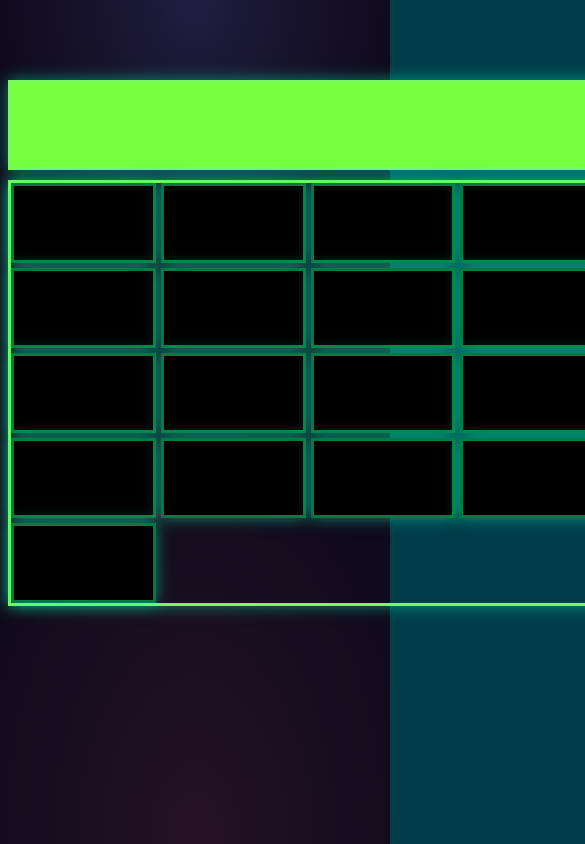
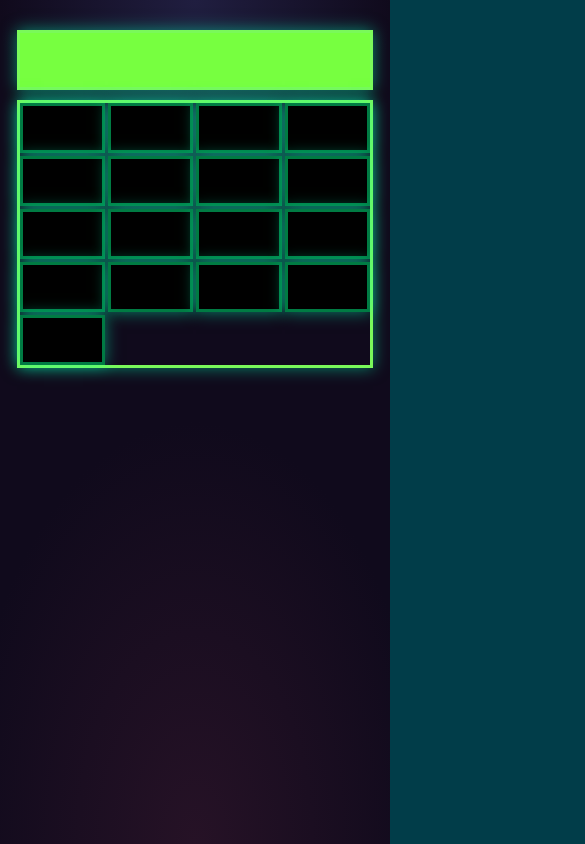
Before and after one commit to BColl91/Calculator, a React (Vite) app: page / in a window 390 px wide. Shown: the top 844 px of the page, 585 px wide, since content can reach past the window. Built offline with nearby package versions, Linux system fonts and the light colour scheme.

Commit message:
adding media query

```diff
--- a/src/index.css
+++ b/src/index.css
@@ -67,3 +67,47 @@ button {
 button:hover {
   background: #00fbc169;
 }
+
+/* Media Queries for Responsive Design */
+
+@media (max-width: 768px) {
+  .calculator {
+    width: 90%;
+    height: auto;
+    margin-top: 50px;
+  }
+
+  .display {
+    height: 70px;
+    font-size: 28px;
+  }
+
+  button {
+    height: 60px;
+    font-size: 16px;
+  }
+}
+
+@media (max-width: 480px) {
+  .calculator {
+    width: 95%;
+    height: auto;
+    margin-top: 30px;
+  }
+
+  .display {
+    height: 60px;
+    font-size: 24px;
+    padding: 5px;
+  }
+
+  .buttons {
+    grid-template-columns: repeat(4, 1fr);
+    gap: 3px;
+  }
+
+  button {
+    height: 50px;
+    font-size: 14px;
+  }
+}
```
